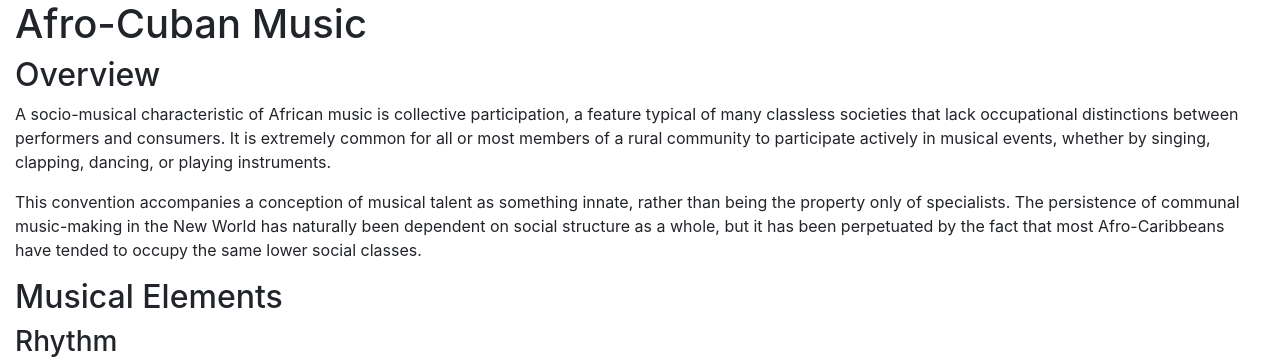
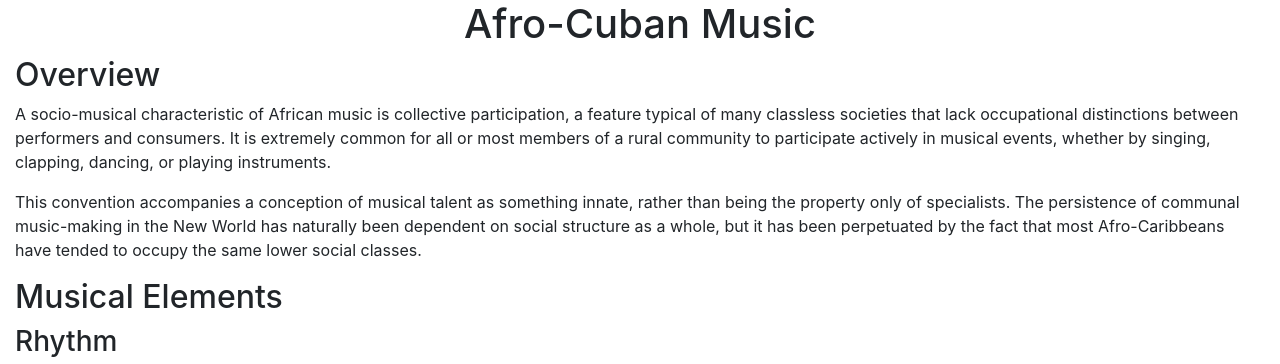
Before and after one commit to darmoment/salsa-soca-reggae, a Flask app: page /music in a window 1280 px wide. Shown: the part 56-420 px from the top of the page. Run offline with Flask 3, Linux system fonts and the light colour scheme; some libraries are stand-ins or nearby versions.

Commit message:
other music stuff

```diff
--- a/static/main.css
+++ b/static/main.css
@@ -163,6 +163,13 @@ Waiting Ajax stuff
 
 }
 
+.musicTab {
+    h1 {
+        text-align: center;
+    }
+
+
+}
 .navstuff {
     margin: auto;
     align-items: center;
--- a/templates/music.html
+++ b/templates/music.html
@@ -10,7 +10,7 @@
 
 </script>
 
-<div class="container-fluid">
+<div class="container-fluid musicTab">
     <h1>Afro-Cuban Music</h1>
 
     <section id="overview">
```
Also changed, not shown: 1 other file.
